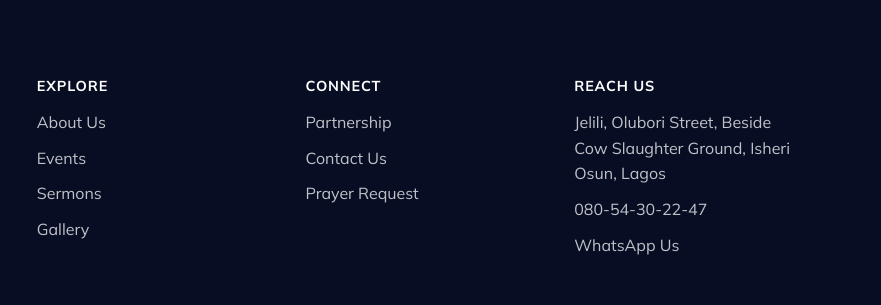
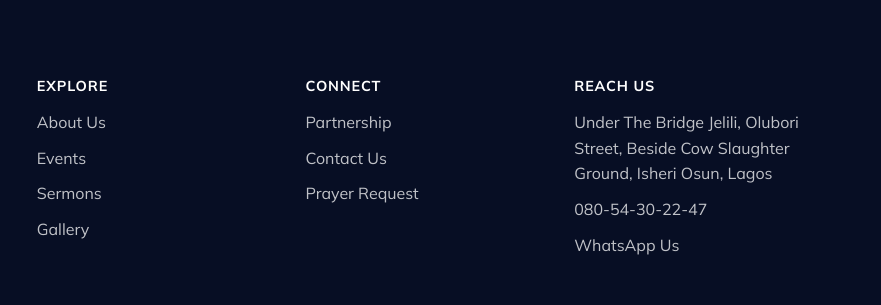
Before and after one commit to gracefireministry549/gracefireministrywebsite, a website: page public/index.html in a window 1280 px wide. Shown: the part 4158-4463 px from the top of the page, 399-1280 px from the left. Drawn offline with nearby package versions, Linux system fonts and the light colour scheme.

Commit message:
Update address in contact section of index.html

```diff
--- a/public/index.html
+++ b/public/index.html
@@ -233,7 +233,7 @@
       <div>
         <h4>Reach Us</h4>
         <ul>
-          <li>Jelili, Olubori Street, Beside Cow Slaughter Ground, Isheri Osun, Lagos</li>
+          <li>Under The Bridge Jelili, Olubori Street, Beside Cow Slaughter Ground, Isheri Osun, Lagos</li>
           <li><a href="tel:+2348054302247">080-54-30-22-47</a></li>
           <li><a href="https://wa.me/2348054302247" target="_blank" rel="noopener">WhatsApp Us</a></li>
         </ul>
```
